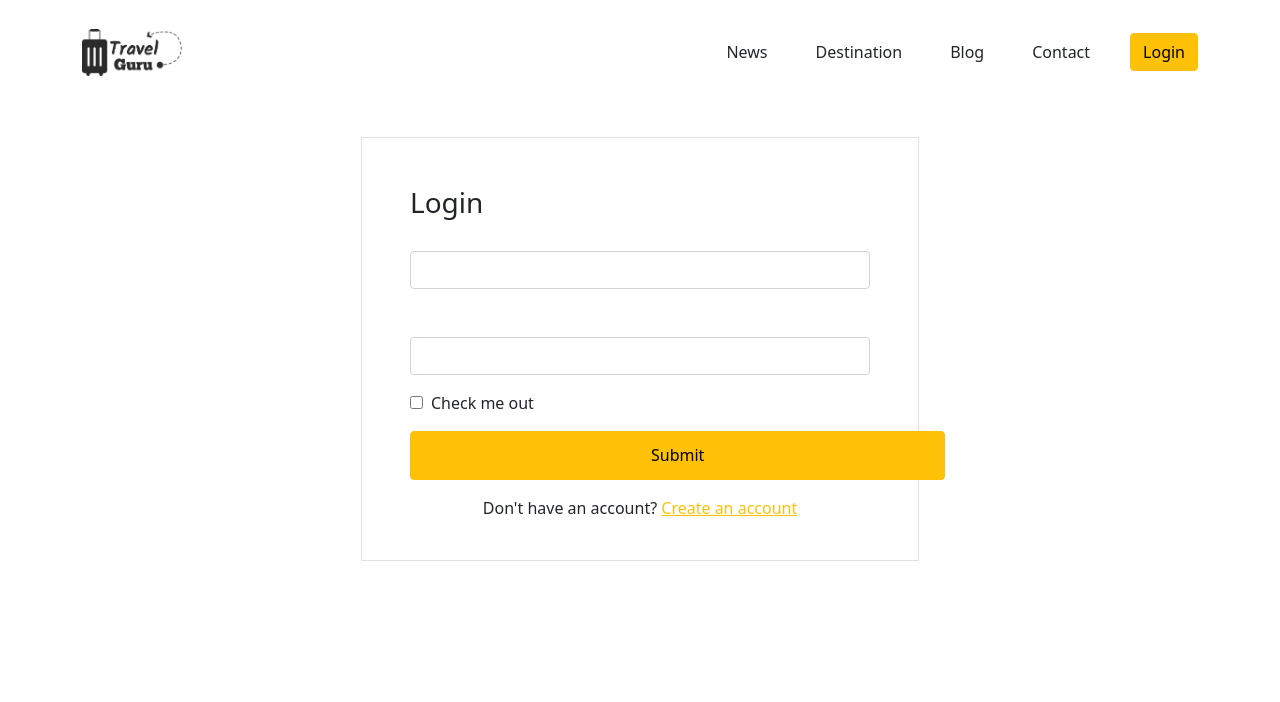
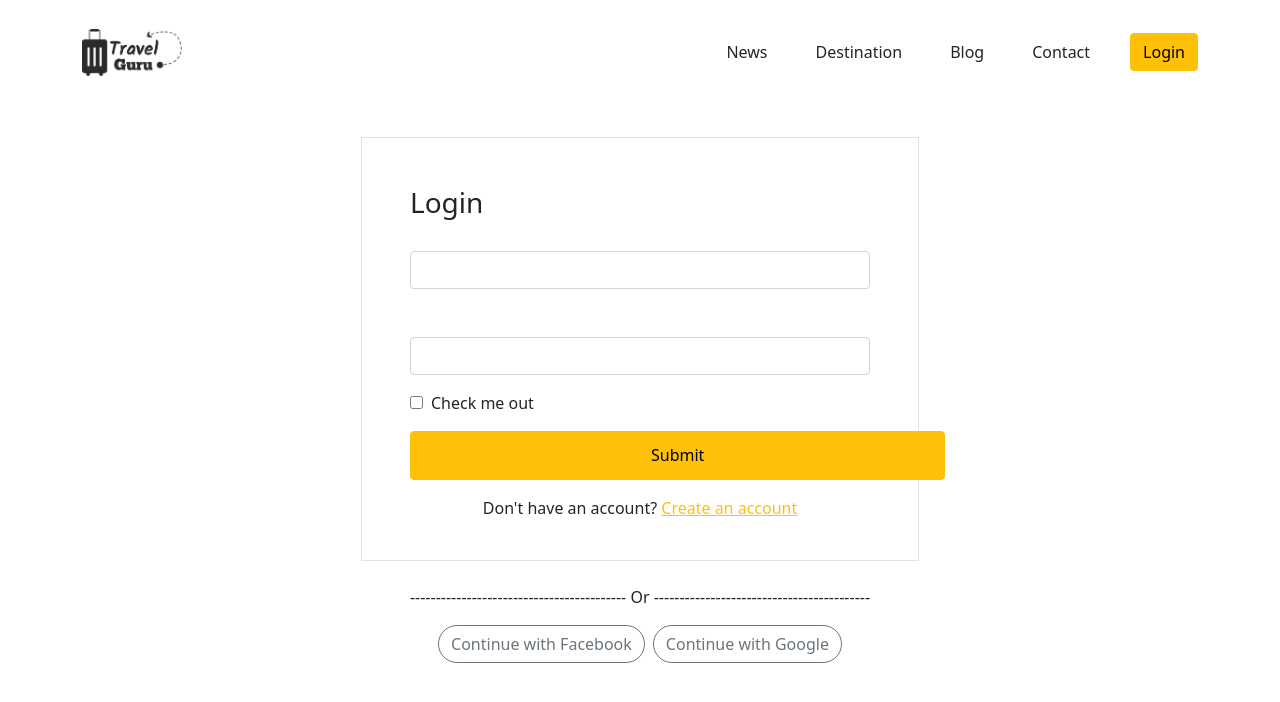
Before and after one commit to emonShimoul/travel-guru-react-client, a React (Create React App) app: page /login in a window 1280 px wide. Shown: the top 702 px of the page. Built offline with nearby package versions, Linux system fonts and the light colour scheme.

Commit message:
added login with google and Facebook button

```diff
--- a/src/components/Login/Login.js
+++ b/src/components/Login/Login.js
@@ -20,7 +20,10 @@ const Login = () => {
                     </div>
                     <button type="submit" className="btn btn-warning login-btn mb-3">Submit</button>
                     <p>Don't have an account? <Link to="/register" className='text-warning'>Create an account</Link></p>
-                </form>
+                </form><br />
+                <p>------------------------------------------ Or ------------------------------------------</p>
+                <button type="submit" className="btn btn-outline-secondary mb-3 me-2 rounded-pill">Continue with Facebook</button>
+                <button type="submit" className="btn btn-outline-secondary mb-3 rounded-pill">Continue with Google</button>
             </div>
         </div>
     );
```
